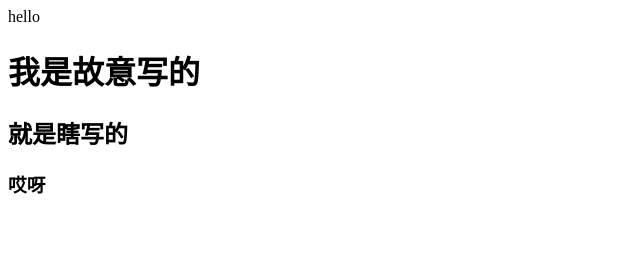
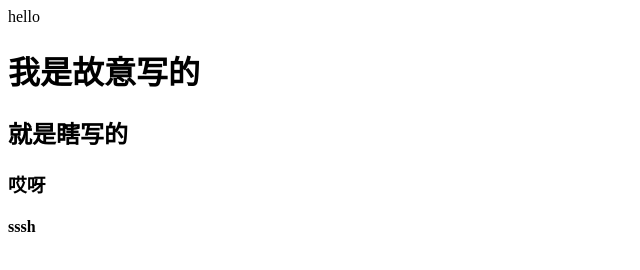
Before and after one commit to 18598273321/cuo, a plain HTML site: page index.html in a window 1280 px wide. Shown: the full height of the page, 0-640 px from the left. Drawn offline with Linux system fonts and the light colour scheme.

Commit message:
测试ssh

```diff
--- a/index.html
+++ b/index.html
@@ -12,6 +12,7 @@
     <h1>我是故意写的</h1>
     <h2>就是瞎写的</h2>
     <h3>哎呀</h3>
+    <h4>sssh</h4>
 </body>
 
 </html>
```
